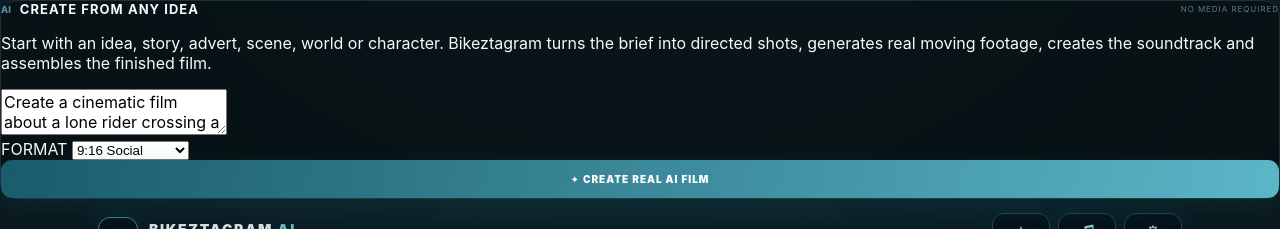
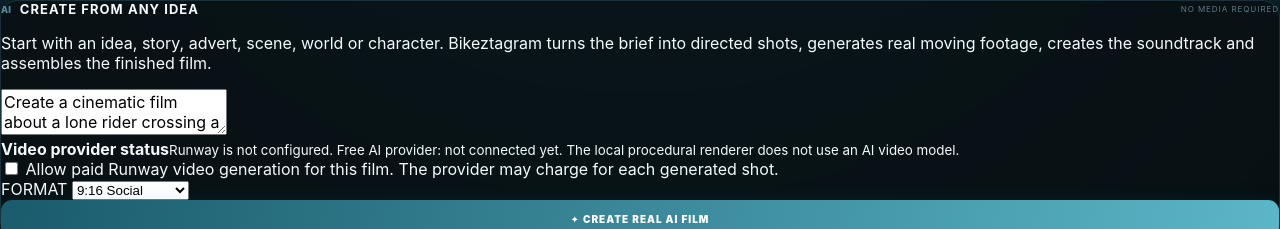
Before and after one commit to bikeztagram-ai/bikeztagram-ai-build-v2, a React (Vite) app: page / in a window 1280 px wide. Shown: the top 229 px of the page. Built offline with nearby package versions, Linux system fonts and the light colour scheme; no server answers.

Commit message:
Add provider readiness and explicit paid-video consent to prompt studio

```diff
--- a/src/promptOnlyStudio.jsx
+++ b/src/promptOnlyStudio.jsx
@@ -16,6 +16,9 @@
   const [error, setError] = useState('');
   const [resultUrl, setResultUrl] = useState('');
   const [provider, setProvider] = useState('');
+  const [allowPaidVideo, setAllowPaidVideo] = useState(false);
+  const [capabilities, setCapabilities] = useState(null);
+  useEffect(() => { let active = true; fetch('/api/video').then((r) => r.json()).then((data) => { if (active) setCapabilities(data); }).catch(() => { if (active) setCapabilities({ providers: {} }); }); return () => { active = false; }; }, []);
   const output = useMemo(() => resolveOutputPreset(preset, prompt), [preset, prompt]);
 
   useEffect(() => () => { if (resultUrl) URL.revokeObjectURL(resultUrl); }, [resultUrl]);
@@ -28,7 +31,7 @@
       setStatus(`Directed ${plan.cuts.length} original scenes. Generating real AI footage...`);
       const production = await renderUniversalProduction({
         mediaItems: [], plan, prompt: prompt.trim(), duration: plan.targetDuration || 15,
-        music: true, outputPreset: preset,
+        music: true, outputPreset: preset, allowPaidVideo,
         onProgress: (event) => {
           if (event?.stage === 'ai-video') setProgress(Math.max(5, Math.min(72, Math.round(Number(event.value) || 0) * .68)));
           if (event?.stage === 'ai-video-complete') { setProvider(event.provider || 'AI video'); setStatus('AI scenes complete. Building music, edit and final render...'); }
@@ -50,6 +53,8 @@
     <div className="section-title"><span>AI</span><h3>Create from any idea</h3><em>NO MEDIA REQUIRED</em></div>
     <p className="prompt-only-copy">Start with an idea, story, advert, scene, world or character. Bikeztagram turns the brief into directed shots, generates real moving footage, creates the soundtrack and assembles the finished film.</p>
     <textarea value={prompt} onChange={(e) => setPrompt(e.target.value)} disabled={busy} aria-label="Creative idea" />
+    <div className="provider-readiness" role="status"><strong>Video provider status</strong><small>{capabilities?.providers?.runway?.configured ? "Runway is configured; it is a paid provider." : "Runway is not configured."} Free AI provider: not connected yet. The local procedural renderer does not use an AI video model.</small></div>
+    <label className="paid-video-consent"><input type="checkbox" checked={allowPaidVideo} onChange={(e) => setAllowPaidVideo(e.target.checked)} disabled={busy} /> Allow paid Runway video generation for this film. The provider may charge for each generated shot.</label>
     <div className="prompt-only-controls">
       <label>FORMAT <select value={preset} onChange={(e) => setPreset(e.target.value)} disabled={busy}>{PRESETS.map((id) => <option key={id} value={id}>{resolveOutputPreset(id).label}</option>)}</select></label>
       <button className="primary-cta" onClick={createFilm} disabled={busy || !prompt.trim()}>{busy ? `◌ CREATING ${progress}%` : '✦ CREATE REAL AI FILM'}</button>
```
